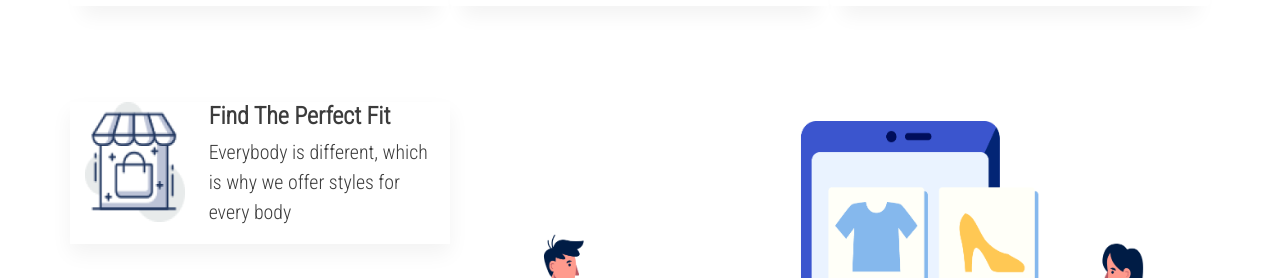
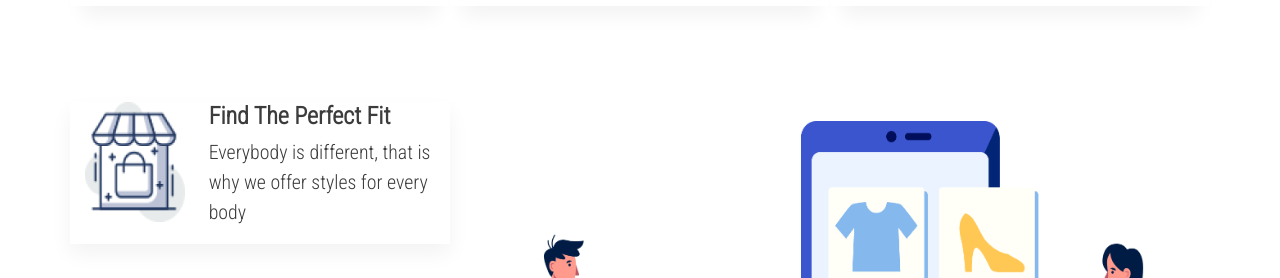
Before and after one commit to coderMojnu/sufi-fashion, a plain HTML site: page index.html in a window 1280 px wide. Shown: the part 2040-2318 px from the top of the page. Drawn offline with Linux system fonts and the light colour scheme.

Commit message:
Done! Assignment-2

```diff
--- a/index.html
+++ b/index.html
@@ -53,8 +53,7 @@
                     <div>
                         <h1><span>Choose the right</span><br /> ecommerce platform</h1>
                         <p>Sufi Fashion is a ecommerce website. Buy a Jacket and get one free. See what we can do
-                            for
-                            you. We believe in durability as a key driver for sustainability.</p>
+                            for you. We believe in durability as a key driver for sustainability.</p>
                         <button class="btn btn-warning btn-buy"><i class="fas fa-shopping-cart"></i> Buy Now</button>
                     </div>
                 </div>
@@ -189,7 +188,7 @@
                         </div>
                         <div class="col-md-8">
                             <h4>Find The Perfect Fit</h4>
-                                <p>Everybody is different, which is why we offer styles for every body</p>
+                                <p>Everybody is different, that is why we offer styles for every body</p>
                         </div>
                     </div>
                     <div class="row mt-5 shaddow">
```
